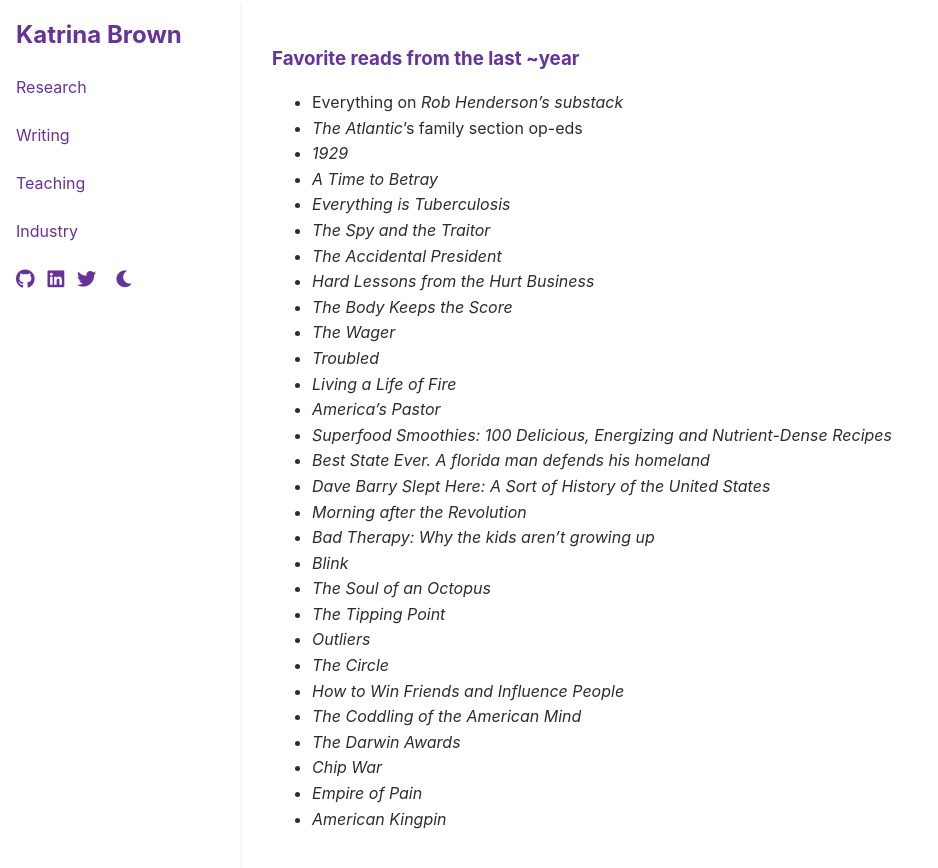
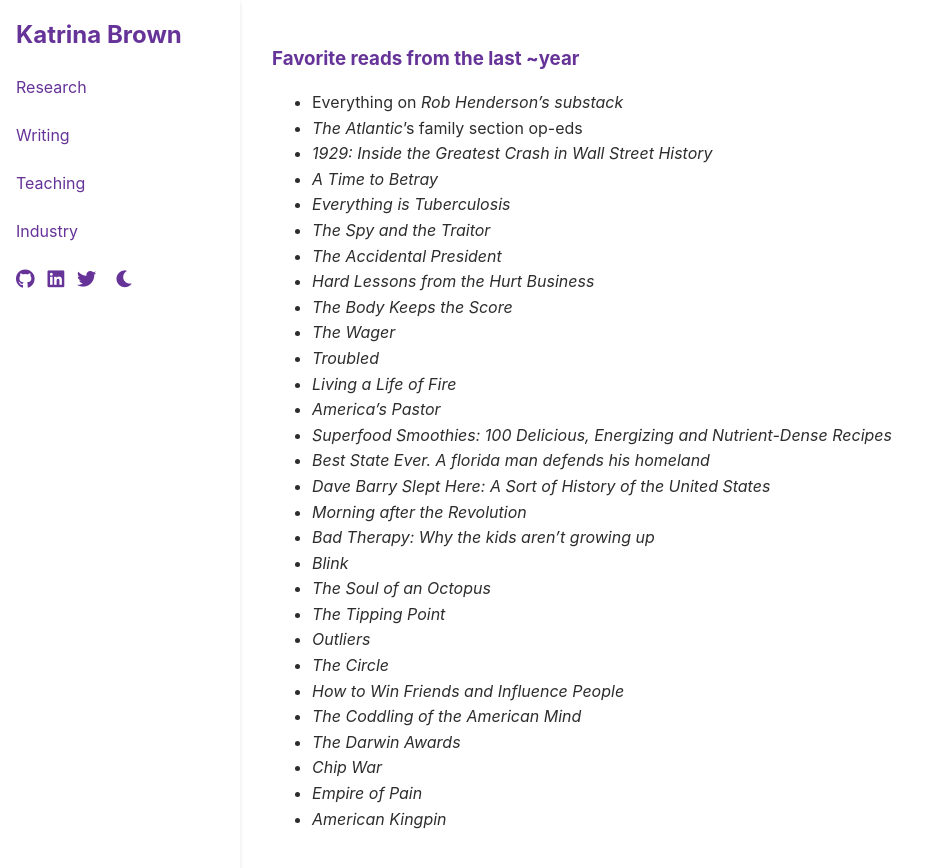
Before and after one commit to brownkat6/katrinarbrown, a Jekyll site: the page built from docs/reading.md, in a window 1280 px wide. Shown: the top 868 px of the page, without its empty margins (0-938 px from the left). Built offline with Jekyll 4.4.1, drawn with Linux system fonts in a browser that asks for light colours.

Commit message:
add book

```diff
--- a/docs/reading.md
+++ b/docs/reading.md
@@ -6,7 +6,7 @@
 ### Favorite reads from the last ~year
 - Everything on *Rob Henderson's substack*
 - *The Atlantic*'s family section op-eds
-- *1929*
+- *1929: Inside the Greatest Crash in Wall Street History*
 - *A Time to Betray*
 - *Everything is Tuberculosis*
 - *The Spy and the Traitor*
```
